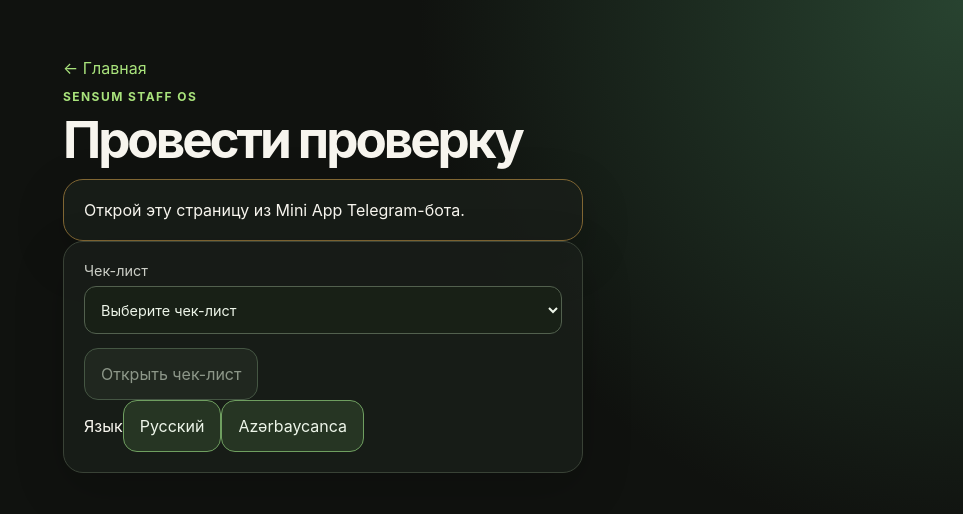
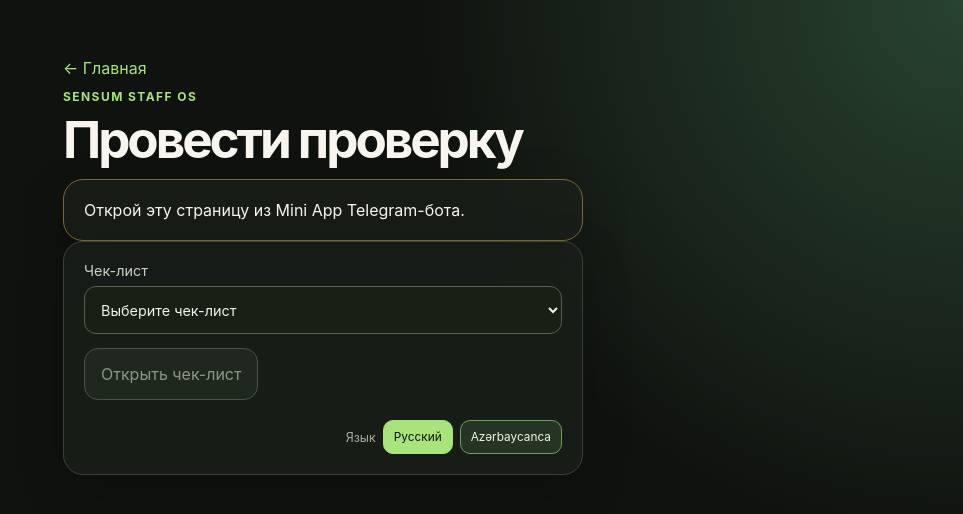
Before and after one commit to b64n5qwmmh-stack/sensuous, a Next.js app: page /check in a window 1280 px wide. Shown: the top 514 px of the page, without its empty margins (317-1280 px from the left). Built offline with nearby package versions, Linux system fonts and the light colour scheme.

Commit message:
Add Russian and Azerbaijani Mini App language switch

```diff
--- a/src/app/styles.css
+++ b/src/app/styles.css
@@ -51,3 +51,6 @@ select { width: 100%; min-height: 48px; border-radius: 12px; border: 1px solid #
 .menu-tile { min-height: 112px; text-align: left; display: grid; align-content: space-between; padding: 14px; border-color: #455c3f; background: linear-gradient(135deg, #263523, #1a2218); }
 .menu-tile span { font-size: 1.75rem; line-height: 1; }
 .menu-tile small { color: #edf5e9; font-size: .84rem; line-height: 1.2; }
+.language-switch { display: flex; align-items: center; justify-content: flex-end; gap: 7px; margin-top: 20px; color: #a8ada2; font-size: .78rem; }
+.language-switch button { min-height: 34px; padding: 0 10px; border-radius: 10px; font-size: .74rem; }
+.language-switch button.selected { color: #10120f; background: #a9e37c; border-color: #a9e37c; }
```
